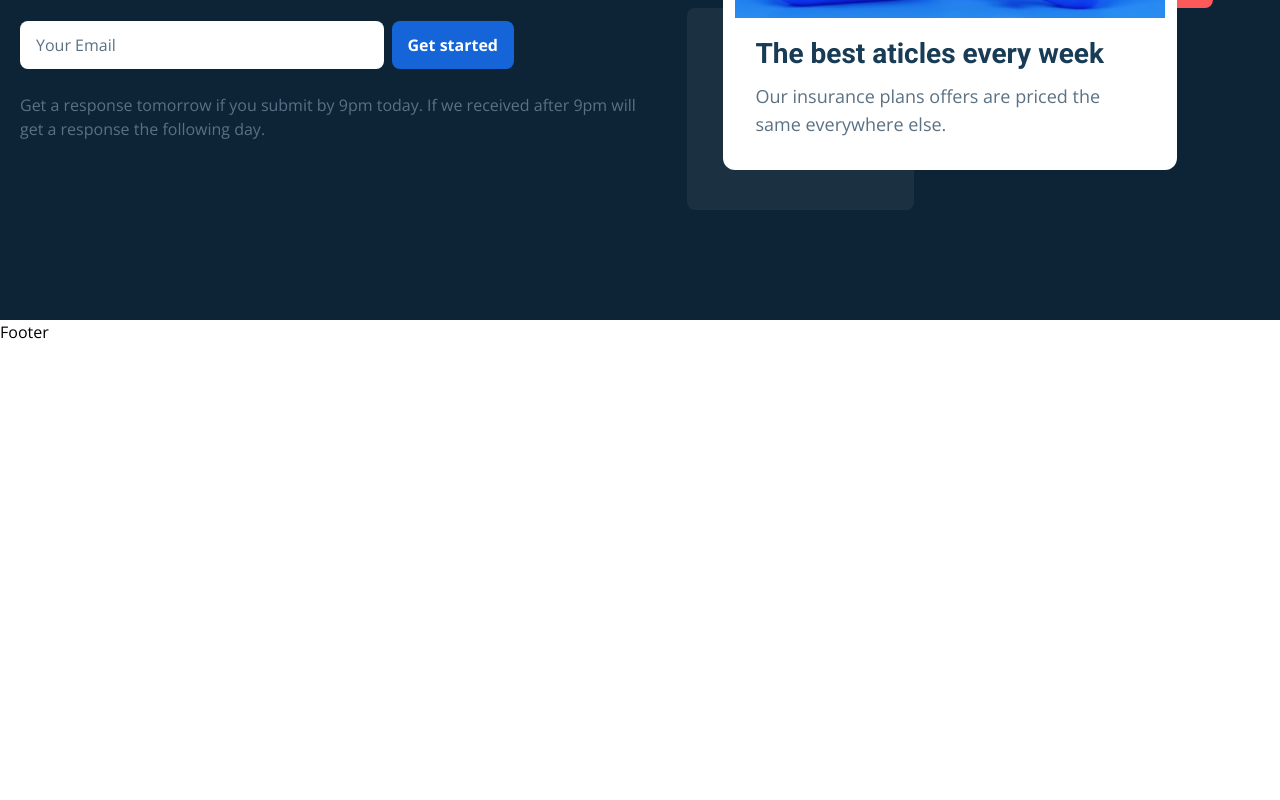
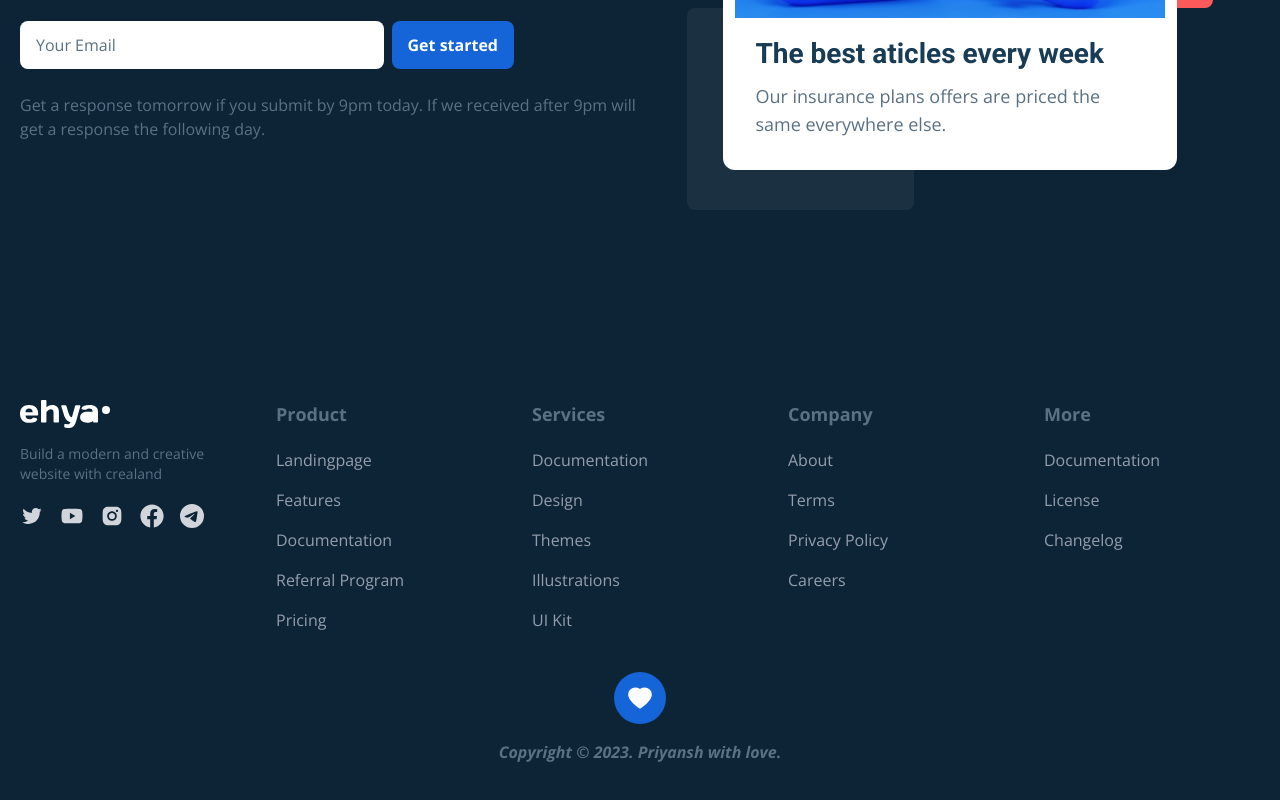
Before and after one commit to priyansh70/Blog, a React (Create React App) app: page / in a window 1280 px wide. Shown: the part 1639-2439 px from the top of the page. Before the commit the page ends 1983 px from the top, so only its background shows below. Built offline with nearby package versions, Linux system fonts and the light colour scheme; the HTML template or start-up script is replaced by a standard one.

Commit message:
Add - Footer

```diff
--- a/src/components/Footer.jsx
+++ b/src/components/Footer.jsx
@@ -1,9 +1,137 @@
-import React from 'react'
+import React from "react";
+import images from "../constants/images";
+import {
+  AiFillHeart,
+  AiFillInstagram,
+  AiFillYoutube,
+  AiOutlineTwitter,
+} from "react-icons/ai";
+import { FaFacebook } from "react-icons/fa";
+import { BsTelegram } from "react-icons/bs";
 
 const Footer = () => {
   return (
-    <div>Footer</div>
-  )
-}
+    <section className="bg-dark-hard">
+      <footer className="container mx-auto grid grid-cols-10 px-5 py-10 gap-y-10 gap-x-5 md:pt-20 md:grid-cols-12 lg:grid-cols-10 lg:gap-x-10">
+        {/* Footer Columns  */}
+        <div className="col-span-5 md:col-span-4 lg:col-span-2">
+          <h3 className="text-dark-light font-bold md:text-lg">Product</h3>
+          <ul className="text-[#959EAD] text-sm mt-5 space-y-4 md:text-base">
+            <li>
+              <a href="/">Landingpage</a>
+            </li>
+            <li>
+              <a href="/">Features</a>
+            </li>
+            <li>
+              <a href="/">Documentation</a>
+            </li>
+            <li>
+              <a href="/">Referral Program</a>
+            </li>
+            <li>
+              <a href="/">Pricing</a>
+            </li>
+          </ul>
+        </div>
 
-export default Footer
+        <div className="col-span-5 md:col-span-4 lg:col-span-2">
+          <h3 className="text-dark-light font-bold md:text-lg">Services</h3>
+          <ul className="text-[#959EAD] text-sm mt-5 space-y-4 md:text-base">
+            <li>
+              <a href="/">Documentation</a>
+            </li>
+            <li>
+              <a href="/">Design</a>
+            </li>
+            <li>
+              <a href="/">Themes</a>
+            </li>
+            <li>
+              <a href="/">Illustrations</a>
+            </li>
+            <li>
+              <a href="/">UI Kit</a>
+            </li>
+          </ul>
+        </div>
+
+        <div className="col-span-5 md:col-span-4 md:col-start-5 lg:col-span-2 lg:col-start-auto">
+          <h3 className="text-dark-light font-bold md:text-lg">Company</h3>
+          <ul className="text-[#959EAD] text-sm mt-5 space-y-4 md:text-base">
+            <li>
+              <a href="/">About</a>
+            </li>
+            <li>
+              <a href="/">Terms</a>
+            </li>
+            <li>
+              <a href="/">Privacy Policy</a>
+            </li>
+            <li>
+              <a href="/">Careers</a>
+            </li>
+          </ul>
+        </div>
+
+        <div className="col-span-5 md:col-span-4 lg:col-span-2">
+          <h3 className="text-dark-light font-bold md:text-lg">More</h3>
+          <ul className="text-[#959EAD] text-sm mt-5 space-y-4 md:text-base">
+            <li>
+              <a href="/">Documentation</a>
+            </li>
+            <li>
+              <a href="/">License</a>
+            </li>
+            <li>
+              <a href="/">Changelog</a>
+            </li>
+          </ul>
+        </div>
+
+        {/* Social  */}
+        <div className="col-span-10 md:order-first md:col-span-4 lg:col-span-2">
+          <img src={images.Logo} alt="logo" className="brightness-0 invert mx-auto md:mx-0"/>
+          <p className="text-dark-light text-sm mt-4 text-center md:text-left md:text-base lg:text-sm">Build a modern and creative website with crealand</p>
+          <ul className="flex justify-center items-center mt-5 space-x-4 text-gray-300 md:justify-start">
+            <li>
+              <a href="/">
+                <AiOutlineTwitter className="w-6 h-auto" />
+              </a>
+            </li>
+            <li>
+              <a href="/">
+                <AiFillYoutube className="w-6 h-auto" />
+              </a>
+            </li>
+            <li>
+              <a href="/">
+                <AiFillInstagram className="w-6 h-auto" />
+              </a>
+            </li>
+            <li>
+              <a href="/">
+                <FaFacebook className="w-6 h-auto" />
+              </a>
+            </li>
+            <li>
+              <a href="/">
+                <BsTelegram className="w-6 h-auto" />
+              </a>
+            </li>
+          </ul>
+        </div>
+
+        {/* End  */}
+        <div className="hidden md:flex flex-col items-center space-y-4 md:col-span-12 lg:col-span-10">
+          <div className="bg-primary text-white p-3 rounded-full">
+            <AiFillHeart className="w-7 h-auto"/>
+          </div>
+            <p className="font-bold italic text-dark-light">Copyright © 2023. Priyansh with love.</p>
+        </div>
+      </footer>
+    </section>
+  );
+};
+
+export default Footer;
```
